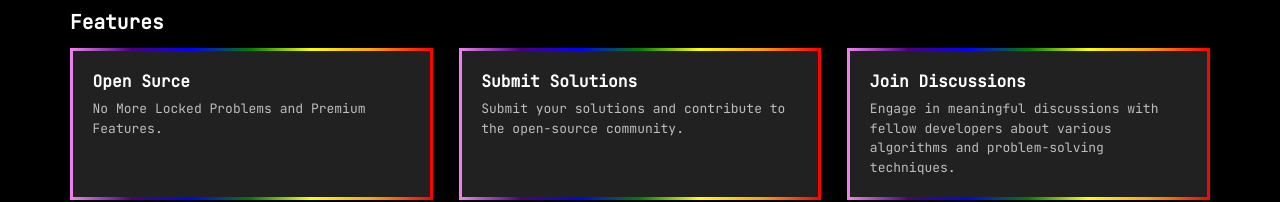
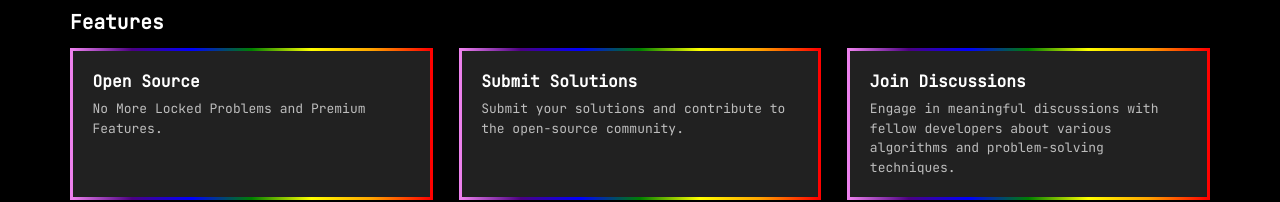
Before and after one commit to rajxsv/DSA_HUB_PROD_1, a React (Vite) app: page / in a window 1280 px wide. Shown: the part 544-746 px from the top of the page. Built offline with nearby package versions, Linux system fonts and the light colour scheme.

Commit message:
Spelling mistakes and improved navbar

```diff
--- a/src/Pages/Landing.jsx
+++ b/src/Pages/Landing.jsx
@@ -38,7 +38,7 @@ function Landing() {
           <div className="grid grid-cols-1 md:grid-cols-2 lg:grid-cols-3 gap-8">
             <div className="bg-gray-900 p-6 rounded-lg shadow-md border-rainbow">
               <h3 className="text-xl text-white font-semibold mb-2 text-gray">
-                Open Surce
+                Open Source
               </h3>
               <p className="text-gray-400">
                 No More Locked Problems and Premium Features.
--- a/src/Pages/SidePanel.jsx
+++ b/src/Pages/SidePanel.jsx
@@ -10,9 +10,11 @@ export default function Navbar() {
     <nav className="bg-black p-2">
       <div className="container mx-auto flex items-center justify-between">
         <div className="flex items-center justify-between w-3/5">
-          <div className="text-white text-2xl focus:bg-gray-900 p-2 rounded-md">
-            {"</>"}
-          </div>
+          <Link to={"/"}>
+            <div className="text-white text-2xl focus:bg-gray-900 p-2 rounded-md">
+              {"</>"}
+            </div>
+          </Link>
           <div className="space-x-4">
             <Link
               to="/"
```
